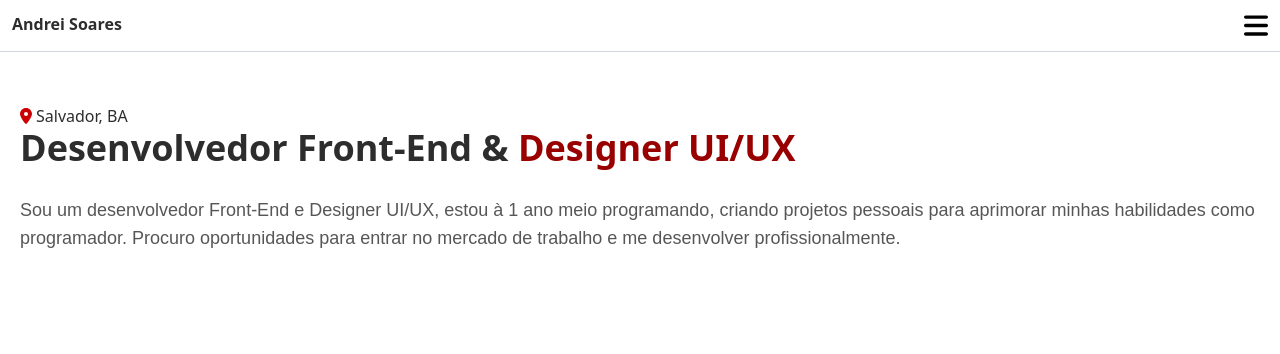
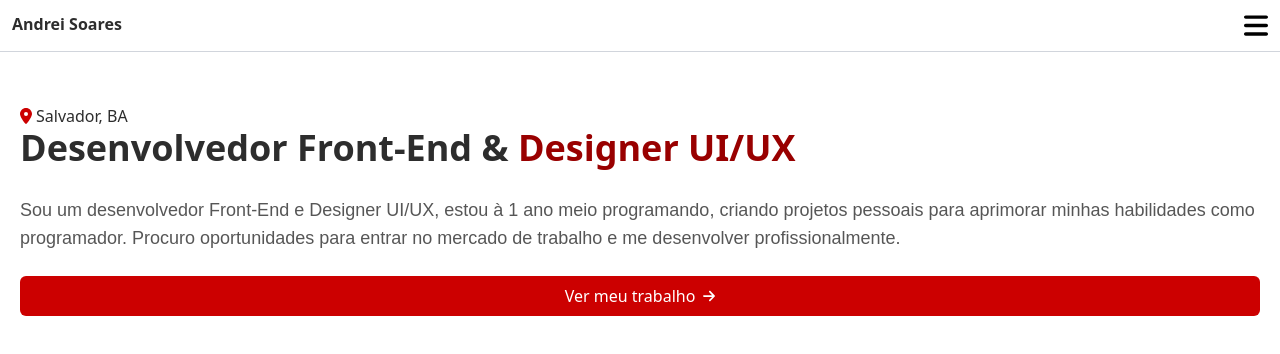
Before and after one commit to Hoothoot09/portifolio, a Next.js app in the folder my-portfolio/: page / in a window 1280 px wide. Shown: the top 354 px of the page. Built offline with nearby package versions, Linux system fonts and the light colour scheme.

Commit message:
add "view my work" button

```diff
--- a/my-portfolio/components/Self-introduction.tsx
+++ b/my-portfolio/components/Self-introduction.tsx
@@ -1,4 +1,5 @@
 import Image from "next/image";
+import Link from "next/link";
 
 export default function SelfIntroduction() {
   return (
@@ -9,7 +10,9 @@ export default function SelfIntroduction() {
       </div>
       <div>
         <h1 className="text-[#2D2D2D] font-bold text-4xl pb-7">Desenvolvedor Front-End & <span className="text-[#990000]">Designer UI/UX</span></h1>
-        <p className="text-[#2D2D2D] opacity-80 text-lg font-[Arial]">Sou um desenvolvedor Front-End e Designer UI/UX, estou à 1 ano meio programando, criando projetos pessoais para aprimorar minhas habilidades como programador. Procuro oportunidades para entrar no mercado de trabalho e me desenvolver profissionalmente.</p>
+        <p className="text-[#2D2D2D] opacity-80 text-lg font-[Arial] pb-6">Sou um desenvolvedor Front-End e Designer UI/UX, estou à 1 ano meio programando, criando projetos pessoais para aprimorar minhas habilidades como programador. Procuro oportunidades para entrar no mercado de trabalho e me desenvolver profissionalmente.</p>
+        <Link href="/"><button className="flex w-full gap-2 justify-center items-center bg-[#CC0000] text-white p-2 rounded-md">Ver meu trabalho <Image src="/arrow-right.svg" alt="arrow right icon" width={12} height={12}/></button></Link>
+        <button></button>
       </div>
     </div>
   )
```
Also changed, not shown: my-portfolio/public/arrow-right.svg (added).
